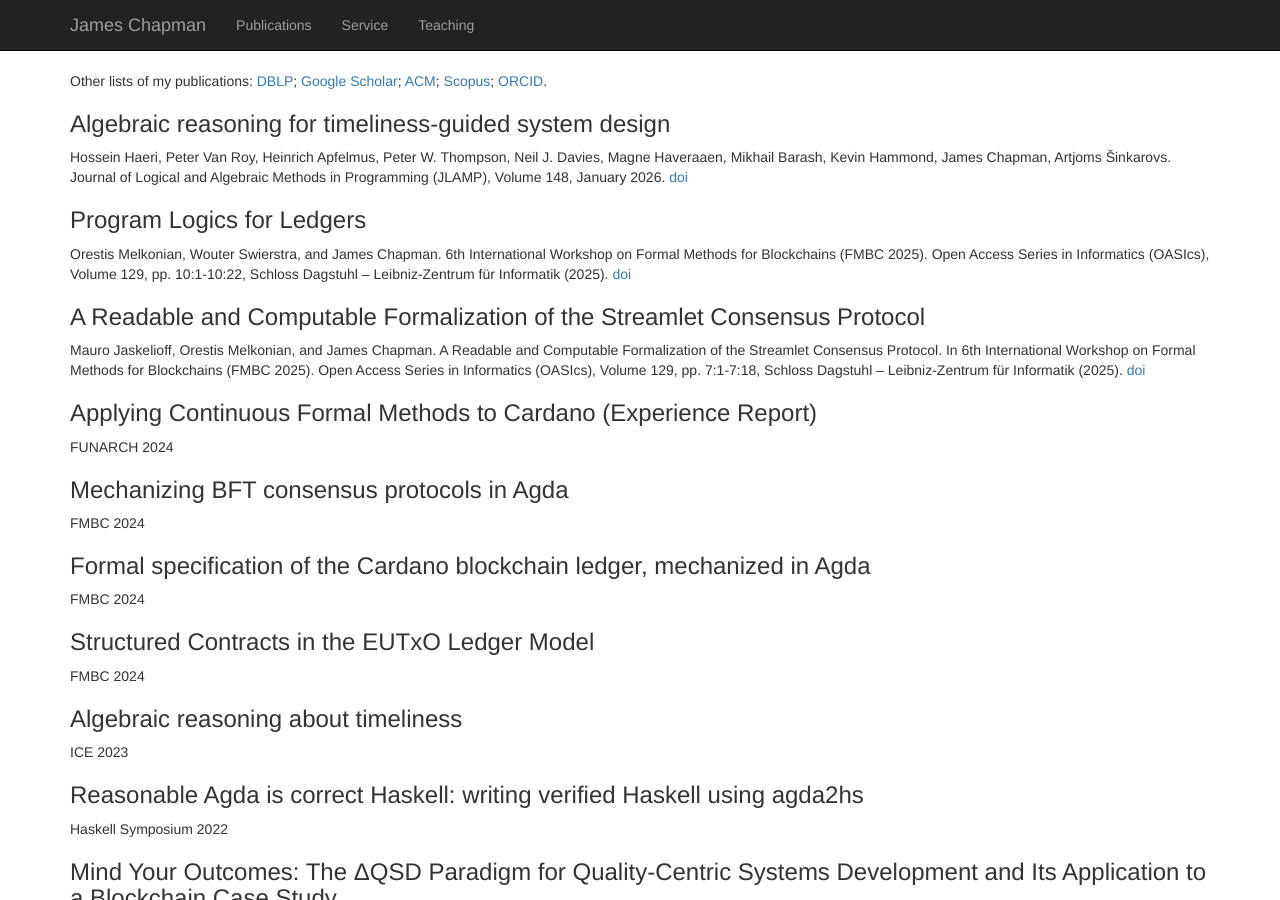
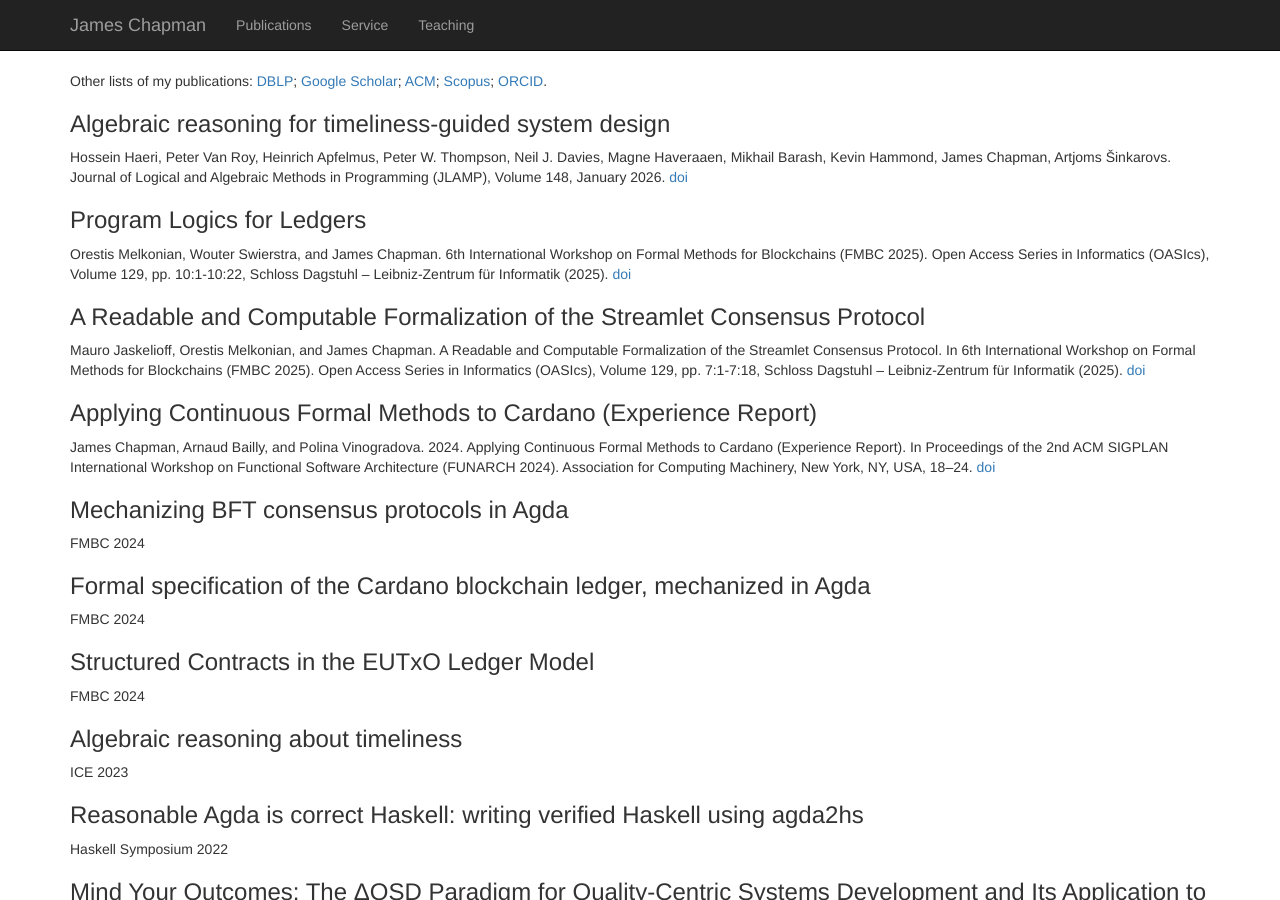
Before and after one commit to jmchapman/jmchapman.github.io, a Jekyll site: the page built from Publications.html, in a window 1280 px wide and 900 px high. Built offline with Jekyll 4.4.1, drawn with Linux system fonts in a browser that asks for light colours; nearby versions of some CDN libraries.

Commit message:
continuous

```diff
--- a/Publications.html
+++ b/Publications.html
@@ -35,7 +35,9 @@ title: James Chapman - Publications
 
   <article id="continuous">
     <h3>Applying Continuous Formal Methods to Cardano (Experience Report)</h3>
-    <p>FUNARCH 2024</p>
+    <p>James Chapman, Arnaud Bailly, and Polina Vinogradova. 2024. Applying Continuous Formal Methods to Cardano (Experience Report). In Proceedings of the 2nd ACM SIGPLAN International Workshop on Functional Software Architecture (FUNARCH 2024). Association for Computing Machinery, New York, NY, USA, 18–24.
+      <a href="https://doi.org/10.1145/3677998.3678222">doi</a>
+    </p>
   </article>
 
   <article id="BFT">
```
